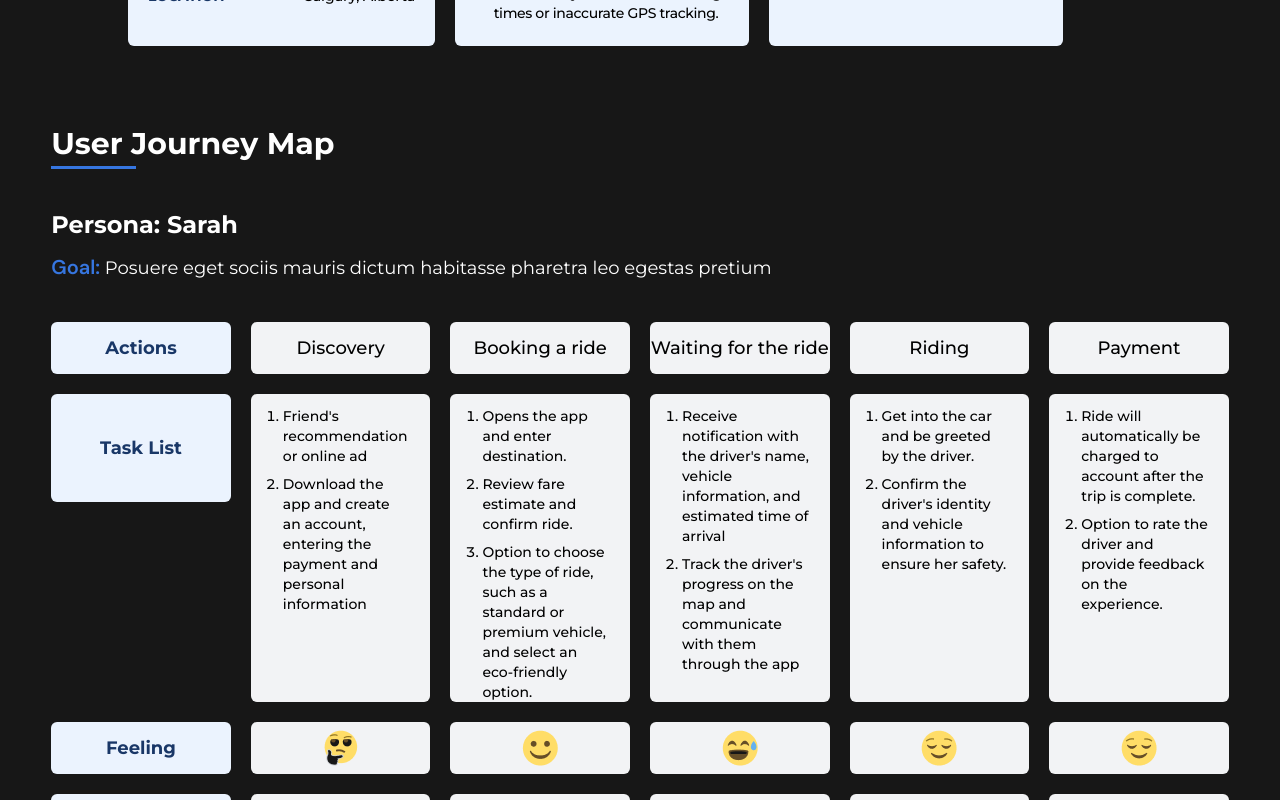
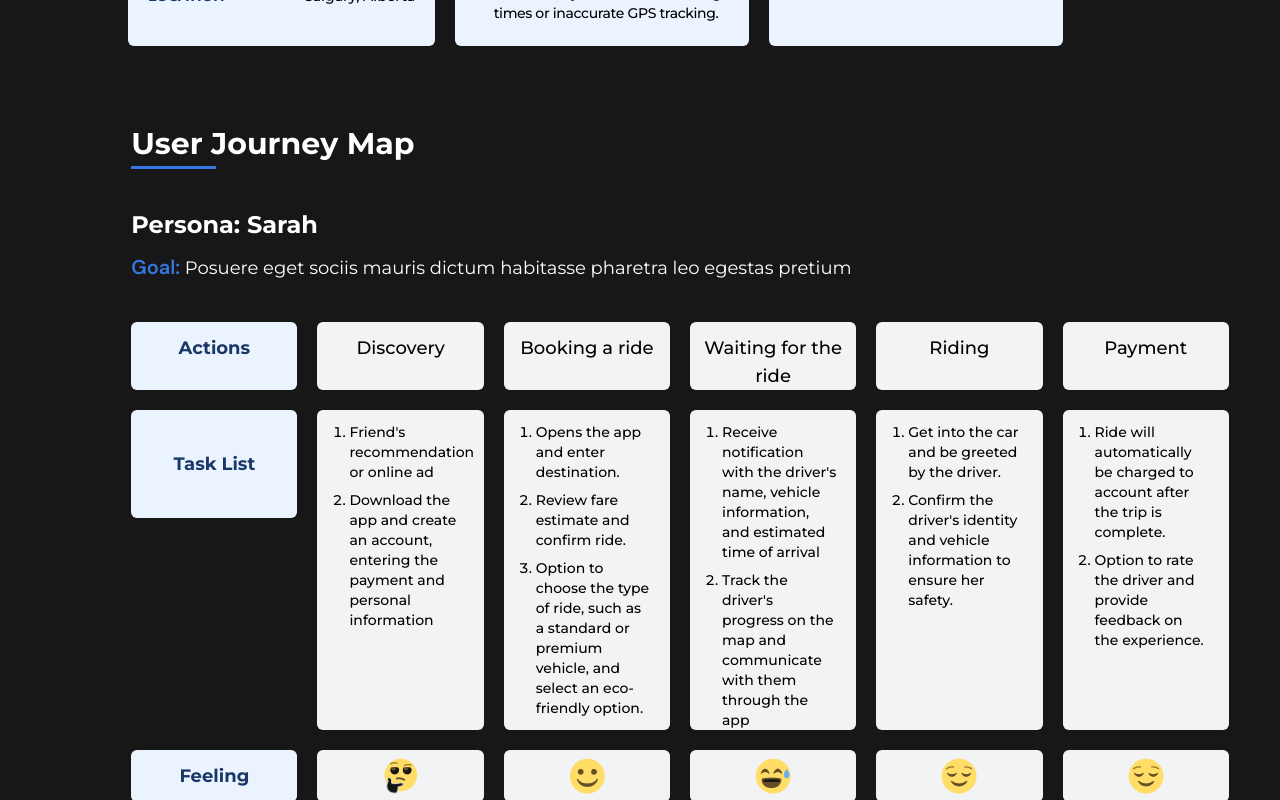
Before and after one commit to VirtuousTechies/musa-daniel, a React (Vite) app in the folder musa-daniel/: page /works/rideEase in a window 1280 px wide. Shown: the part 8200-9000 px from the top of the page. Built offline with nearby package versions, Linux system fonts and the light colour scheme.

Commit message:
Made sections responsive for all breakpoints

```diff
--- a/musa-daniel/src/Components/RideEaseBody.jsx
+++ b/musa-daniel/src/Components/RideEaseBody.jsx
@@ -70,7 +70,7 @@ export default function RideEaseBody() {
     mx-5 md:mx-0 mt-20 md:w-[90%] xl:w-[80%]'>
         <img src={rideGoal} alt="phone-image" className='self-center w-[60%]
         md:w-[12rem] lg:w-[20rem]' />
-        <div className='flex flex-col space-y-5 w-[50%]'>
+        <div className='flex flex-col space-y-5 md:w-[50%]'>
           <div className='flex flex-col space-y-2'>
             <Heading text={'Product Statement'}/>
             <p className='text-center md:text-start font-three font-normal tracking-tight
@@ -242,7 +242,7 @@ export default function RideEaseBody() {
             </div>
         </div>
     </section>
-    <section className='mt-20 flex flex-col space-y-10 ml-5 md:ml-20 lg:mx-0 w-screen overflow-scroll
+    <section className='mt-20 flex flex-col space-y-10 pl-5 md:pl-20 lg:mx-0 w-full overflow-scroll
     lg:overflow-hidden lg:w-[92%]'>
         <Heading text={'User Journey Map'} />
         <div className='flex flex-col space-y-3 mx-5 md:mx-0'>
@@ -271,7 +271,7 @@ export default function RideEaseBody() {
             <div className='grid grid-cols-6 gap-5'>
                 <h2 className='bg-[#EBF3FE] text-lg py-3 font-bold text-[#193767] rounded-md
                 text-center font-three'>Feeling</h2>
-                {rideEaseData.userJourney.feeling.map((item => <figure className='
+                {rideEaseData.userJourney.feeling.map((item => <figure key={item} className='
                 rounded-md bg-[#F2F3F5] flex justify-center'>
                     <img src={item} className='self-center '/>
                 </figure>))}
```
